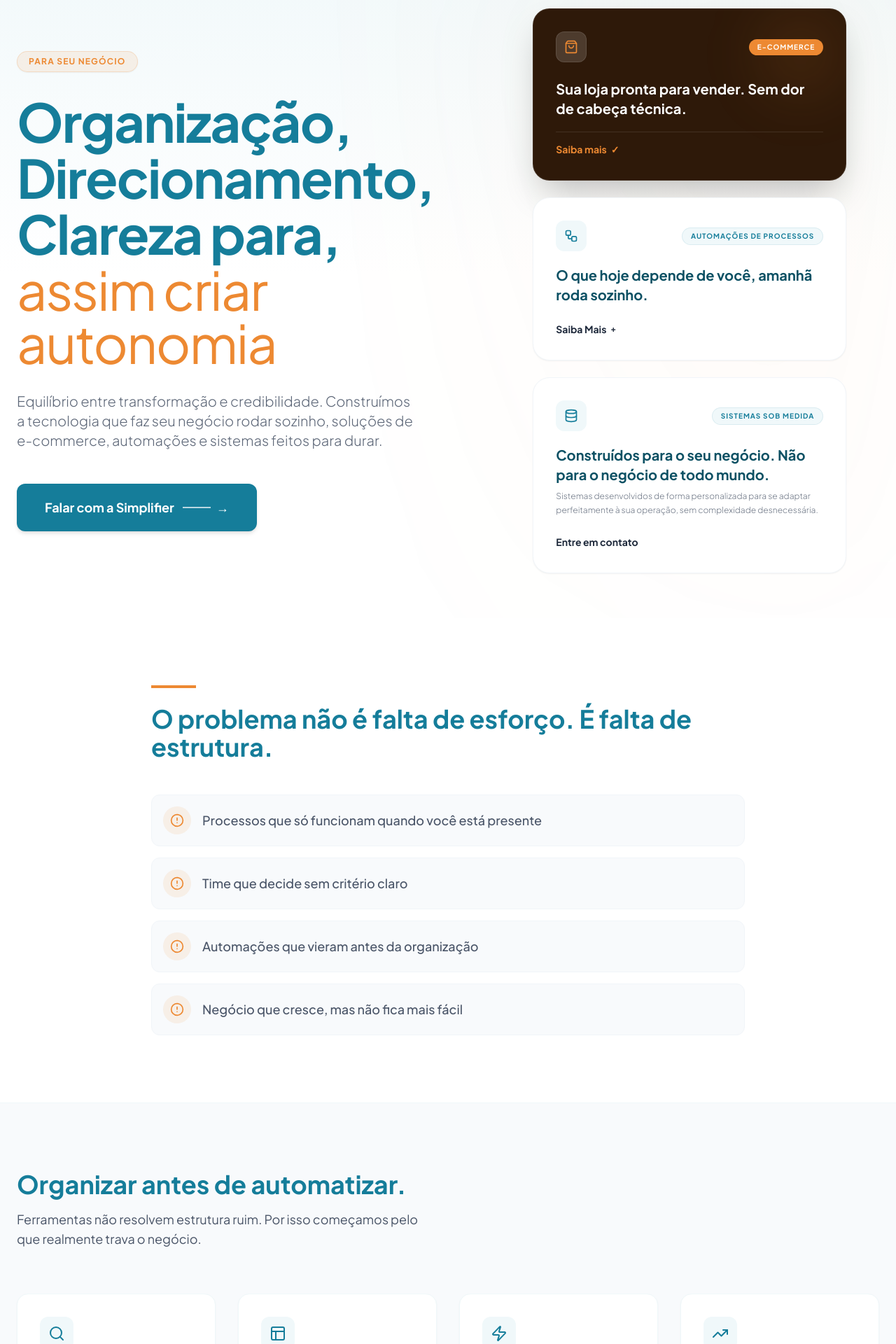
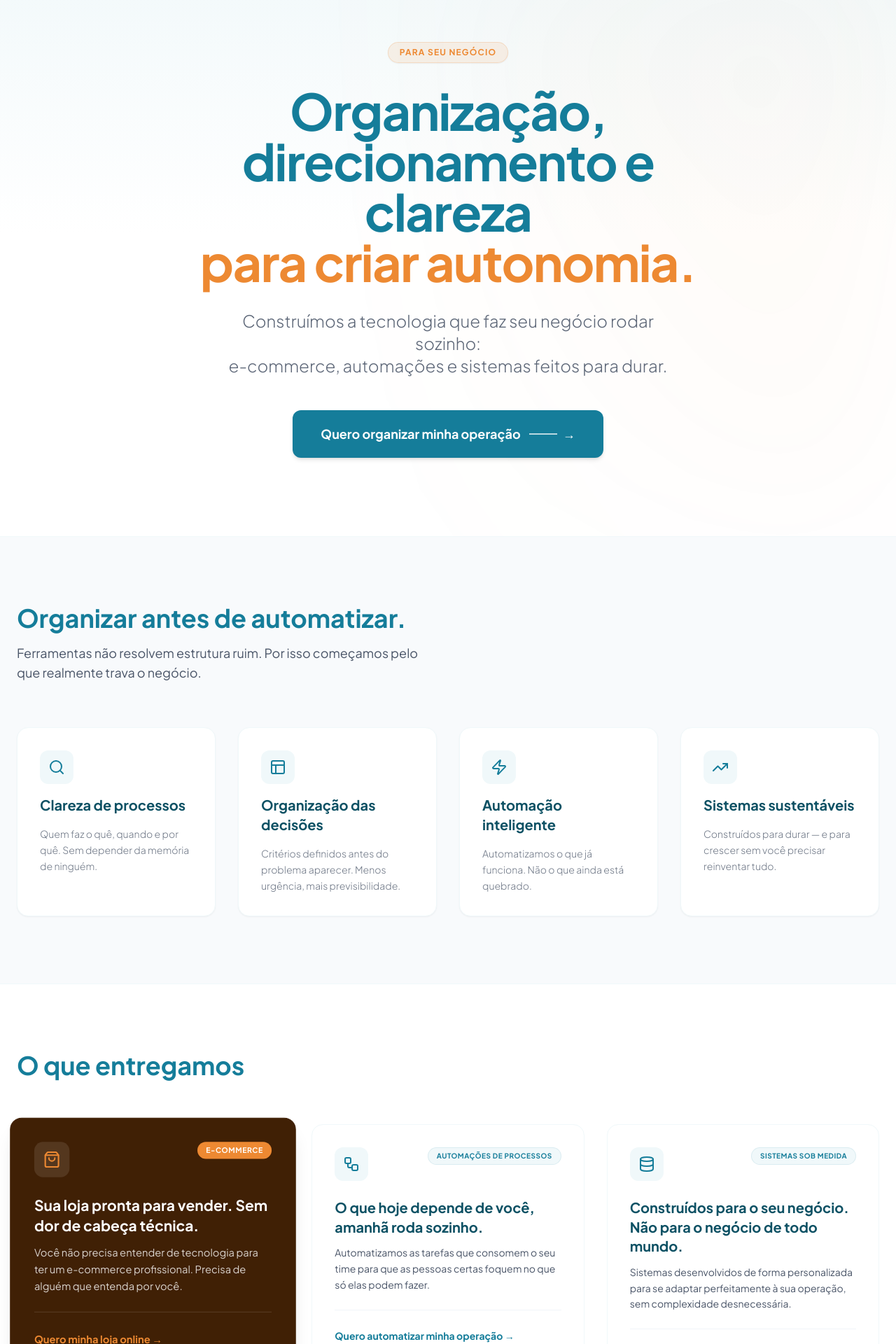
Before and after one commit to laispsiqueira/simplifier_lading_page, a React (Vite) app: page / in a window 1280 px wide. Shown: the part 100-2020 px from the top of the page at 70% size. Built offline with nearby package versions, Linux system fonts and the light colour scheme.

Commit message:
feat: add dedicated manifesto page and navigation
- Replace inline sections with a standalone ManifestoPage
- Implement router state logic to support page navigation
- Update Navbar and Footer to link to the new manifesto page
- Enhance DeliverySection with flexible dynamic CTA rendering

```diff
--- a/App.tsx
+++ b/App.tsx
@@ -2,21 +2,22 @@ import React, { useState, useEffect } from 'react';
 import Navbar from './components/Navbar';
 import Hero from './components/Hero';
 import ProblemSection from './components/ProblemSection';
-import Manifesto from './components/Manifesto';
 import Process from './components/Process';
 import DeliverySection from './components/DeliverySection';
 import ResultsSection from './components/ResultsSection';
-import About from './components/About';
 import Footer from './components/Footer';
 import EcommercePage from './components/EcommercePage';
+import ManifestoPage from './components/ManifestoPage';
 import { CONTENT, AUDIENCE_TYPES, AudienceType } from './constants';
 
 const App: React.FC = () => {
   // 1. Default to Companies as requested
   const [audience, setAudience] = useState<AudienceType>(AUDIENCE_TYPES.COMPANIES);
   const [currentPath, setCurrentPath] = useState<string>(() => {
-    // Treat any deep paths or hashes nicely
-    return window.location.pathname === '/ecommerce' ? '/ecommerce' : '/';
+    const path = window.location.pathname;
+    if (path === '/ecommerce') return '/ecommerce';
+    if (path === '/manifesto') return '/manifesto';
+    return '/';
   });
 
   const activeContent = CONTENT[audience];
@@ -24,7 +25,14 @@ const App: React.FC = () => {
   // Sync state router on browser history navigate
   useEffect(() => {
     const handleLocationChange = () => {
-      setCurrentPath(window.location.pathname === '/ecommerce' ? '/ecommerce' : '/');
+      const path = window.location.pathname;
+      if (path === '/ecommerce') {
+        setCurrentPath('/ecommerce');
+      } else if (path === '/manifesto') {
+        setCurrentPath('/manifesto');
+      } else {
+        setCurrentPath('/');
+      }
     };
 
     window.addEventListener('popstate', handleLocationChange);
@@ -41,11 +49,14 @@ const App: React.FC = () => {
 
       if (anchorNode) {
         const href = anchorNode.getAttribute('href');
-        if (href && (href === '/ecommerce' || href.startsWith('/#') || href === '/')) {
+        if (href) {
+          if (href === '/ecommerce' || href === '/manifesto' || href === '/' || href.startsWith('/#') || href.startsWith('/manifesto#')) {
             e.preventDefault();
 
             if (href === '/ecommerce') {
               onNavigate('/ecommerce');
+            } else if (href === '/manifesto') {
+              onNavigate('/manifesto');
             } else if (href === '/') {
               onNavigate('/');
             } else if (href.startsWith('/#')) {
@@ -55,7 +66,16 @@ const App: React.FC = () => {
                 if (element) {
                   element.scrollIntoView({ behavior: 'smooth' });
                 }
-            }, 100);
+              }, 120);
+            } else if (href.startsWith('/manifesto#')) {
+              onNavigate('/manifesto');
+              setTimeout(() => {
+                const element = document.getElementById(href.substring(11));
+                if (element) {
+                  element.scrollIntoView({ behavior: 'smooth' });
+                }
+              }, 120);
+            }
           }
         }
       }
@@ -88,19 +108,23 @@ const App: React.FC = () => {
         <main className="flex-grow">
           <EcommercePage onBackToHome={() => onNavigate('/')} />
         </main>
+      ) : currentPath === '/manifesto' ? (
+        <main className="flex-grow">
+          <ManifestoPage audience={audience} setAudience={setAudience} />
+        </main>
       ) : (
         <>
           <Hero audience={audience} />
 
           <main className="flex-grow">
-            {/* Seção 1: O Problema */}
-            <ProblemSection audience={audience} />
-
             {/* Seção 2: Solução / Atuação */}
             <Process audience={audience} />
 
             {/* Seção 3: Entregáveis / Ecossistema (ID: #produtos) */}
             <DeliverySection audience={audience} />
+
+            {/* Seção 1: O Problema */}
+            <ProblemSection audience={audience} />
 
             {/* Seção 4: Para quem é + Resultados */}
             <ResultsSection audience={audience} />
@@ -118,18 +142,12 @@ const App: React.FC = () => {
                   rel="noopener noreferrer"
                   className="inline-flex items-center justify-center gap-3 bg-[#157D9A] text-white px-10 py-5 rounded-xl font-bold text-lg hover:bg-[#0d5164] transition-all group shadow-md hover:shadow-xl hover:scale-[1.02] w-full sm:w-auto"
                 >
-                  Falar com a Simplifier
+                  Quero que meu negócio funcione sem mim
                   <span className="w-10 h-[2px] bg-white/70 block transition-transform group-hover:translate-x-1.5 duration-200 shrink-0"></span>
                   <span className="-ml-1 text-white">→</span>
                 </a>
               </div>
             </section>
-
-            {/* Manifesto Real (Page 2 content) */}
-            <Manifesto audience={audience} />
-
-            {/* Sobre a Simplifier (Clareza muda tudo) */}
-            <About audience={audience} setAudience={setAudience} />
           </main>
         </>
       )}
--- a/components/DeliverySection.tsx
+++ b/components/DeliverySection.tsx
@@ -52,13 +52,28 @@ const DeliverySection: React.FC<DeliverySectionProps> = ({ audience }) => {
               <p className={`text-sm leading-relaxed ${item.highlight ? 'text-white/80' : 'text-gray-brand'}`}>
                 {item.description}
               </p>
-              {item.highlight && (
+              {item.ctaText ? (
+                <div className={`mt-6 pt-6 border-t ${item.highlight ? 'border-white/10' : 'border-slate-100'}`}>
+                  <a
+                    href={item.link || '#'}
+                    target={item.link && item.link.startsWith('/') ? undefined : '_blank'}
+                    rel={item.link && item.link.startsWith('/') ? undefined : 'noopener noreferrer'}
+                    className={`inline-flex items-center gap-2 font-bold text-sm transition-colors ${
+                      item.highlight
+                      ? 'text-orange-brand hover:text-white'
+                      : 'text-[#157D9A] hover:text-[#0d5164]'
+                    }`}
+                  >
+                    {item.ctaText}
+                  </a>
+                </div>
+              ) : item.highlight ? (
                 <div className="mt-6 pt-6 border-t border-white/10">
                   <a href={item.link || '#'} target={item.link ? "_blank" : undefined} rel={item.link ? "noopener noreferrer" : undefined} className="flex items-center gap-2 text-orange-brand font-bold text-sm hover:text-white transition-colors">
                     Saiba mais <Check className="w-4 h-4" />
                   </a>
                 </div>
-              )}
+              ) : null}
             </div>
           ))}
         </div>
--- a/components/Footer.tsx
+++ b/components/Footer.tsx
@@ -40,8 +40,8 @@ const Footer: React.FC = () => {
           <div>
             <h4 className="text-orange-brand font-bold mb-6 uppercase tracking-widest text-xs">Institucional</h4>
             <ul className="space-y-4 text-white/70 text-sm">
-              <li><a href="/#sobre" className="hover:text-white transition-colors">Sobre a Simplifier</a></li>
-              <li><a href="/#manifesto" className="hover:text-white transition-colors">Manifesto</a></li>
+              <li><a href="/manifesto#sobre" className="hover:text-white transition-colors">Sobre a Simplifier</a></li>
+              <li><a href="/manifesto#manifesto" className="hover:text-white transition-colors">Manifesto</a></li>
             </ul>
           </div>
 
--- a/components/Hero.tsx
+++ b/components/Hero.tsx
@@ -22,130 +22,32 @@ const Hero: React.FC<HeroProps> = ({ audience }) => {
       {/* Background decoration */}
       <div className="absolute top-0 right-0 w-[50%] h-[100%] bg-gradient-to-bl from-orange-brand/5 to-transparent blur-[120px] pointer-events-none"></div>
 
-      <div className="max-w-7xl mx-auto px-6 grid lg:grid-cols-12 gap-12 lg:gap-8 items-center relative z-10 w-full">
-
-        {/* Left Column (Hero copy and brand values) - 7 spans */}
-        <div className="lg:col-span-7 space-y-8 text-left max-w-2xl">
+      <div className="max-w-4xl mx-auto px-6 text-center relative z-10 w-full flex flex-col items-center justify-center space-y-8 py-12">
         <div className="inline-block px-4 py-1.5 bg-orange-brand/10 border border-orange-brand/20 rounded-full text-orange-brand font-bold text-xs tracking-widest uppercase shadow-sm">
           PARA SEU NEGÓCIO
         </div>
 
-          <h1 className="font-title text-5xl md:text-6xl lg:text-[76px] leading-[1.08] text-dark-teal font-extrabold tracking-tight">
-            <span className=" block mb-1 text-[#157D9A] font-extrabold">Organização,</span>
-            <span className=" block mb-1 text-[#157D9A] font-extrabold">Direcionamento,</span>
-            <span className=" block mb-1 text-[#157D9A] font-extrabold">Clareza para,</span>
-            <span className="text-orange-brand  font-normal">assim criar autonomia
-            </span>
+        <h1 className="font-title text-4xl sm:text-5xl md:text-6xl lg:text-[72px] leading-[1.15] font-extrabold tracking-tight text-center max-w-3xl">
+          <span className="text-[#157D9A]">Organização, direcionamento e clareza</span><br className="hidden md:inline" />
+          <span className="text-[#ED8932]"> para criar autonomia.</span>
         </h1>
 
-          <p className="text-lg md:text-xl text-gray-brand/90 max-w-xl font-light font-sans leading-relaxed">
-            {content.subheadline}
+        <p className="text-lg md:text-2xl text-gray-brand/90 max-w-2xl font-light font-sans leading-relaxed text-center mx-auto">
+          Construímos a tecnologia que faz seu negócio rodar sozinho:<br className="hidden sm:inline" />
+          e-commerce, automações e sistemas feitos para durar.
         </p>
 
-          <div className="flex flex-col sm:flex-row gap-4 pt-4">
+        <div className="flex justify-center pt-4 w-full">
           <a
             href="#produtos"
             onClick={handleScrollToProducts}
             className="inline-flex items-center justify-center gap-3 bg-[#157D9A] text-white px-10 py-5 rounded-xl font-bold text-lg hover:bg-[#0d5164] transition-all group shadow-md hover:shadow-xl hover:scale-[1.02] w-full sm:w-auto"
           >
-              Falar com a Simplifier
+            Quero organizar minha operação
             <span className="w-10 h-[2px] bg-white/70 block transition-transform group-hover:translate-x-1.5 duration-200 shrink-0"></span>
             <span className="-ml-1 text-white">→</span>
           </a>
         </div>
-        </div>
-
-        {/* Right Column (Stacked visual products mock-up mirroring the image) - 5 spans */}
-        <div className="lg:col-span-5 space-y-6 w-full max-w-md mx-auto lg:mx-0">
-
-          {/* Card 1: E-commerce Product */}
-          <div className="bg-[#2E1909] p-7 md:p-8 rounded-3xl border border-white/10 shadow-2xl relative overflow-hidden text-white flex flex-col justify-between transition-all hover:scale-[1.02] hover:-translate-y-1">
-            <div className="absolute top-0 right-0 w-32 h-32 bg-[#ED8932]/10 blur-2xl rounded-full"></div>
-
-            <div className="flex justify-between items-center z-10">
-              <div className="w-11 h-11 rounded-xl bg-white/15 flex items-center justify-center border border-white/10">
-                <ShoppingBag className="w-5 h-5 text-orange-brand" />
-              </div>
-              <span className="bg-[#ED8932] text-white text-[10px] font-black tracking-widest px-3 py-1 rounded-full uppercase">
-                E-COMMERCE
-              </span>
-            </div>
-
-            <h3 className="text-xl font-black text-white leading-snug mt-6 mb-4 z-10">
-              Sua loja pronta para vender. Sem dor de cabeça técnica.
-            </h3>
-
-            <hr className="border-white/10 my-1" />
-
-            <div className="pt-2 z-10">
-              <a
-                href="/ecommerce"
-                className="inline-flex items-center gap-1.5 text-orange-brand font-bold text-sm hover:text-white transition-colors group"
-              >
-                Saiba mais <span className="transform group-hover:translate-x-0.5 transition-transform">✓</span>
-              </a>
-            </div>
-          </div>
-
-          {/* Card 2: Automações de processos */}
-          <div className="bg-white p-7 md:p-8 rounded-3xl border border-slate-100 shadow-sm relative overflow-hidden flex flex-col justify-between transition-all hover:scale-[1.02] hover:-translate-y-1">
-            <div className="flex justify-between items-center">
-              <div className="w-11 h-11 rounded-xl bg-[#f0f8fa] flex items-center justify-center">
-                <Workflow className="w-5 h-5 text-primary-teal" />
-              </div>
-              <span className="bg-[#f0f8fa] text-primary-teal text-[10px] font-black tracking-widest px-3 py-1 rounded-full uppercase border border-primary-teal/10">
-                AUTOMAÇÕES DE PROCESSOS
-              </span>
-            </div>
-
-            <h3 className="text-xl font-bold text-[#0d5164] leading-snug mt-5 mb-4">
-              O que hoje depende de você, amanhã roda sozinho.
-            </h3>
-
-            <div className="pt-2">
-              <a
-                href="#produtos"
-                onClick={handleScrollToProducts}
-                className="inline-flex items-center gap-1.5 text-slate-800 font-extrabold text-sm hover:text-primary-teal transition-colors"
-              >
-                Saiba Mais <span className="text-xs transition-transform hover:scale-125">+</span>
-              </a>
-            </div>
-          </div>
-
-          {/* Card 3: Sistemas sob medida */}
-          <div className="bg-white p-7 md:p-8 rounded-3xl border border-slate-100 shadow-sm relative overflow-hidden flex flex-col justify-between transition-all hover:scale-[1.02] hover:-translate-y-1">
-            <div className="flex justify-between items-center">
-              <div className="w-11 h-11 rounded-xl bg-[#f0f8fa] flex items-center justify-center">
-                <Database className="w-5 h-5 text-primary-teal" />
-              </div>
-              <span className="bg-[#f0f8fa] text-primary-teal text-[10px] font-black tracking-widest px-3 py-1 rounded-full uppercase border border-primary-teal/10">
-                SISTEMAS SOB MEDIDA
-              </span>
-            </div>
-
-            <h3 className="text-xl font-bold text-[#0d5164] leading-snug mt-5 mb-2">
-              Construídos para o seu negócio. Não para o negócio de todo mundo.
-            </h3>
-
-            <p className="text-xs text-gray-brand/80 leading-relaxed font-light mb-4">
-              Sistemas desenvolvidos de forma personalizada para se adaptar perfeitamente à sua operação, sem complexidade desnecessária.
-            </p>
-
-            <div className="pt-2">
-              <a
-                href="https://w.app/simplifier-site"
-                target="_blank"
-                rel="noopener noreferrer"
-                className="inline-flex items-center gap-1.5 text-slate-800 font-extrabold text-sm hover:text-primary-teal transition-colors"
-              >
-                Entre em contato
-              </a>
-            </div>
-          </div>
-
-        </div>
-
       </div>
     </section>
   );
--- /dev/null
+++ b/components/ManifestoPage.tsx
@@ -0,0 +1,52 @@
+import React, { useEffect } from 'react';
+import Manifesto from './Manifesto';
+import About from './About';
+import { AudienceType } from '../constants';
+
+interface ManifestoPageProps {
+  audience: AudienceType;
+  setAudience: (type: AudienceType) => void;
+}
+
+const ManifestoPage: React.FC<ManifestoPageProps> = ({ audience, setAudience }) => {
+  useEffect(() => {
+    // Scroll to section based on current hash
+    const hash = window.location.hash;
+    if (hash) {
+      setTimeout(() => {
+        const element = document.querySelector(hash);
+        if (element) {
+          element.scrollIntoView({ behavior: 'smooth' });
+        }
+      }, 100);
+    } else {
+      window.scrollTo({ top: 0, behavior: 'smooth' });
+    }
+  }, []);
+
+  return (
+    <div className="pt-20 min-h-screen bg-slate-50">
+      {/* Visual Header Banner for page depth */}
+      <div className="bg-[#0d5164] py-16 md:py-24 text-center relative overflow-hidden text-white">
+        <div className="absolute top-0 right-0 w-80 h-80 bg-orange-brand/10 blur-[100px] rounded-full"></div>
+        <div className="max-w-4xl mx-auto px-6 relative z-10 space-y-4">
+          <span className="inline-block px-3 py-1 bg-white/10 rounded-full text-orange-brand border border-white/5 font-bold text-xs tracking-wider uppercase">
+            INSTITUCIONAL
+          </span>
+          <h1 className="font-title text-4xl md:text-5xl font-extrabold tracking-tight">
+            Nosso compromisso com a clareza
+          </h1>
+          <p className="text-lg md:text-xl text-white/80 max-w-2xl mx-auto font-light leading-relaxed">
+            Eliminamos o barulho e a complexidade desnecessária para criar autonomia no seu negócio.
+          </p>
+        </div>
+      </div>
+
+      {/* Render the core components */}
+      <Manifesto audience={audience} />
+      <About audience={audience} setAudience={setAudience} />
+    </div>
+  );
+};
+
+export default ManifestoPage;
--- a/constants.tsx
+++ b/constants.tsx
@@ -102,25 +102,32 @@ export const CONTENT = {
           description: "Você não precisa entender de tecnologia para ter um e-commerce profissional. Precisa de alguém que entenda por você.",
           icon: <ShoppingBag className="w-6 h-6" />,
           highlight: true,
-          link: "/ecommerce"
+          link: "/ecommerce",
+          ctaText: "Quero minha loja online →"
         },
         {
           category: "Automações de processos",
           title: "O que hoje depende de você, amanhã roda sozinho.",
           description: "Automatizamos as tarefas que consomem o seu time para que as pessoas certas foquem no que só elas podem fazer.",
-          icon: <Workflow className="w-6 h-6" />
+          icon: <Workflow className="w-6 h-6" />,
+          highlight: false,
+          link: "https://w.app/simplifier-site",
+          ctaText: "Quero automatizar minha operação →"
         },
         {
           category: "Sistemas sob medida",
           title: "Construídos para o seu negócio. Não para o negócio de todo mundo.",
           description: "Sistemas desenvolvidos de forma personalizada para se adaptar perfeitamente à sua operação, sem complexidade desnecessária.",
-          icon: <Database className="w-6 h-6" />
+          icon: <Database className="w-6 h-6" />,
+          highlight: false,
+          link: "https://w.app/simplifier-site",
+          ctaText: "Quero um sistema sob medida →"
         }
       ]
     },
     audience: {
       title: "Para quem é",
-      description: "Pequenas e médias empresas que já trabalham muito — e querem trabalhar melhor."
+      description: "Para quem já tem operação rodando, time envolvido e a sensação de que o negócio depende demais de uma pessoa só."
     },
     results: {
       title: "Resultados que você vai sentir",
```
Also changed, not shown: components/Navbar.tsx (+25 -8 lines). Lines whose indentation alone changed are shown as unchanged.
